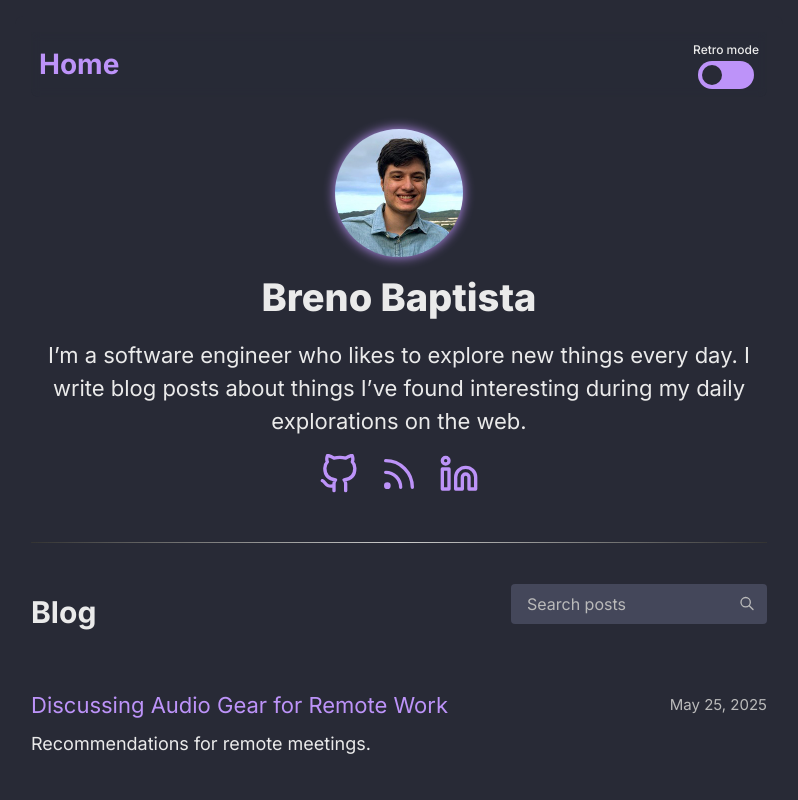
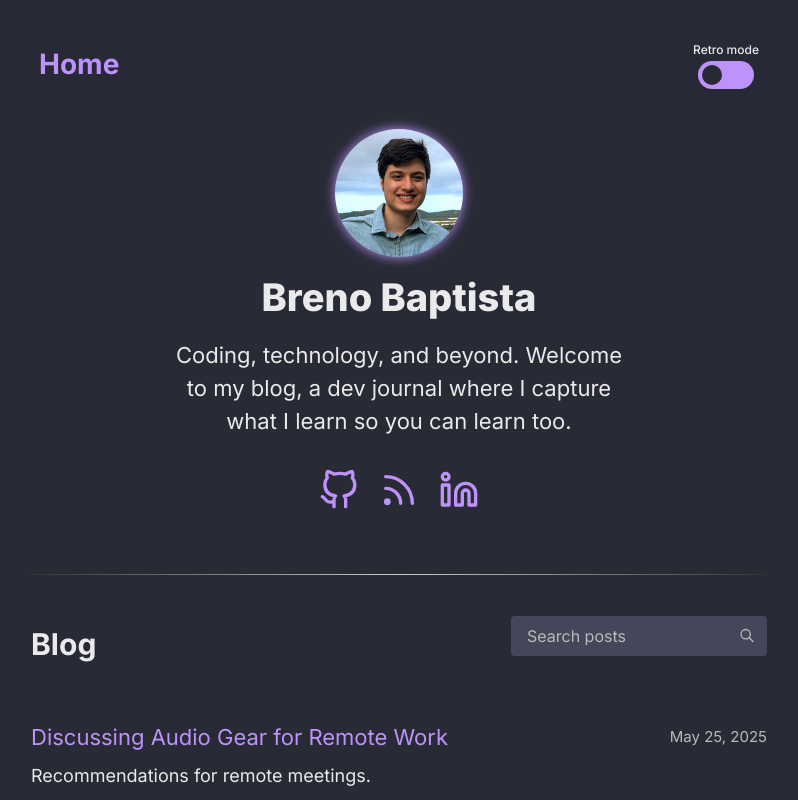
Before and after one commit to brenobaptista/blog, a Next.js app: page / in a window 1280 px wide. Shown: the top 800 px of the page, without its empty margins (241-1039 px from the left). Built offline with nearby package versions, Linux system fonts and the light colour scheme.

Commit message:
Reduce intro text and improve spacing

```diff
--- a/src/lib/rss.ts
+++ b/src/lib/rss.ts
@@ -19,7 +19,7 @@ const generateRssChannel = (
   <channel>
     <title>Breno Baptista</title>
     <link>${baseUrl}</link>
-    <description>I’m a software engineer who likes to explore new things every day. I write blog posts about things I’ve found interesting during my daily explorations on the web.</description>
+    <description>Coding, technology, and beyond. Welcome to my blog, a dev journal where I capture what I learn so you can learn too.</description>
     <language>en</language>
     <lastBuildDate>${new Date(posts[0].date).toUTCString()}</lastBuildDate>
     <atom:link href="${baseUrl}/rss.xml" rel="self" type="application/rss+xml"/>
--- a/src/pages/index.tsx
+++ b/src/pages/index.tsx
@@ -50,7 +50,7 @@ const Home = ({ allPostsData }: IHome) => {
         <title>Breno Baptista</title>
         <meta
           name='description'
-          content='I’m a software engineer who likes to explore new things every day. I write blog posts about things I’ve found interesting during my daily explorations on the web.'
+          content='Coding, technology, and beyond. Welcome to my blog, a dev journal where I capture what I learn so you can learn too.'
         />
       </Head>
       <HomeHeader>
@@ -67,9 +67,8 @@ const Home = ({ allPostsData }: IHome) => {
         <Intro>
           <h1>Breno Baptista</h1>
           <p>
-            I’m a software engineer who likes to explore new things every day. I
-            write blog posts about things I’ve found interesting during my daily
-            explorations on the web.
+            Coding, technology, and beyond. Welcome to my blog, a dev journal
+            where I capture what I learn so you can learn too.
           </p>
         </Intro>
         <SocialIcons>
--- a/src/posts/adding-rss-feed-to-static-next-blog.md
+++ b/src/posts/adding-rss-feed-to-static-next-blog.md
@@ -34,7 +34,7 @@ const generateRssChannel = (
   <channel>
     <title>Breno Baptista</title>
     <link>${baseUrl}</link>
-    <description>I’m a software engineer who likes to explore new things every day. I write blog posts about things I’ve found interesting during my daily explorations on the web.</description>
+    <description>Coding, technology, and beyond. Welcome to my blog, a dev journal where I capture what I learn so you can learn too.</description>
     <language>en</language>
     <lastBuildDate>${new Date(posts[0].date).toUTCString()}</lastBuildDate>
     <atom:link href="${baseUrl}/rss.xml" rel="self" type="application/rss+xml"/>
--- a/src/styles/pages/Home.ts
+++ b/src/styles/pages/Home.ts
@@ -50,10 +50,12 @@ export const Intro = styled.div`
   font-size: 1.1rem;
   line-height: 1.5;
   text-align: center;
+  max-width: 450px;
 `
 
 export const SocialIcons = styled.div`
   width: 160px;
+  padding: 16px 0;
   display: flex;
   justify-content: space-between;
 
```
